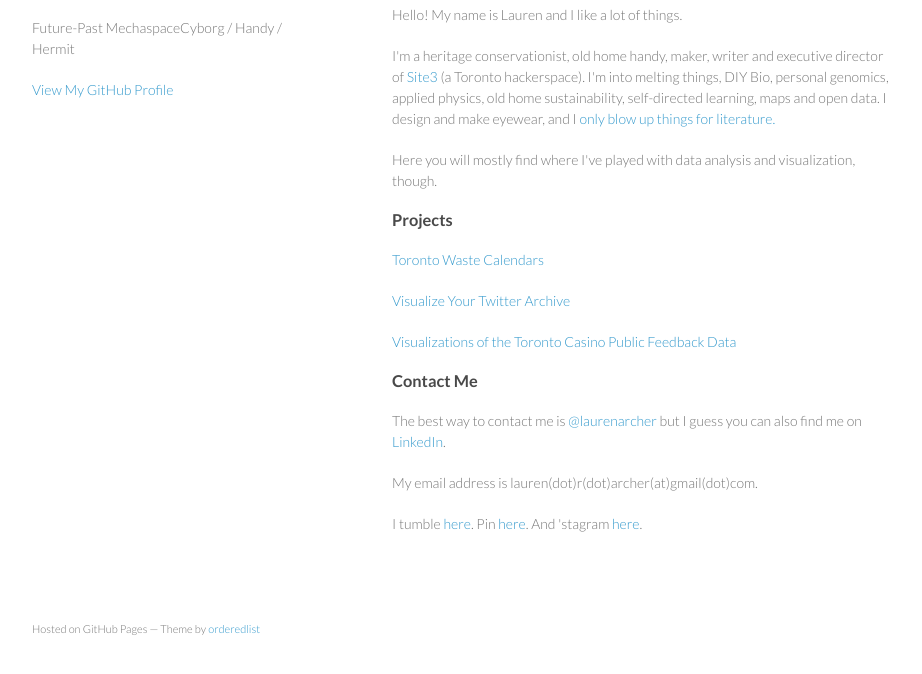
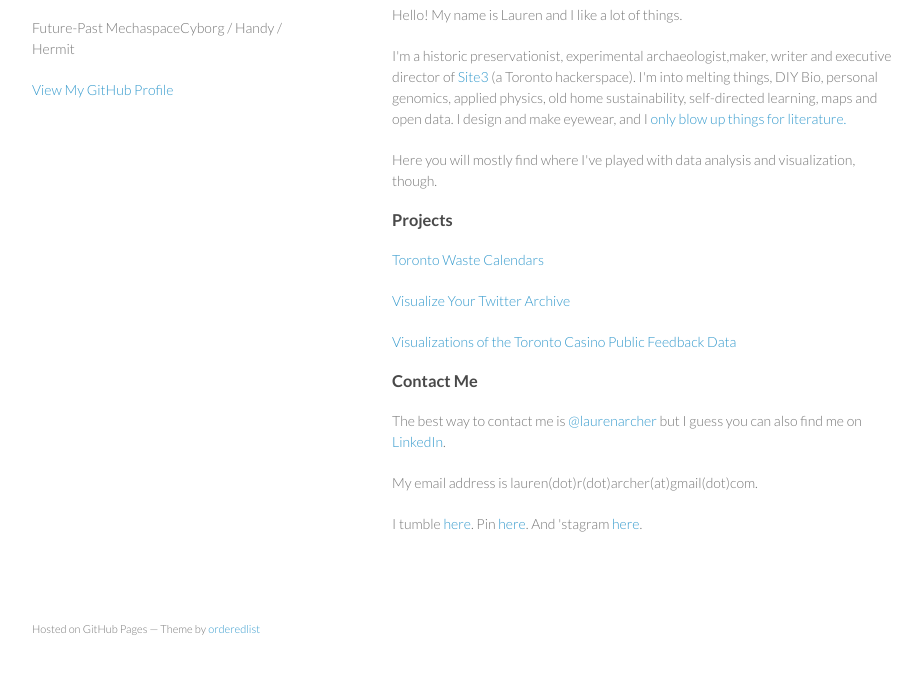
Before and after one commit to laurenarcher/laurenarcher.github.com, a plain HTML site: page index.html in a window 1280 px wide. Shown: the part 92-766 px from the top of the page, without its empty margins (178-1100 px from the left). Drawn offline with Linux system fonts and the light colour scheme.

Commit message:
Update index.html

```diff
--- a/index.html
+++ b/index.html
@@ -27,7 +27,7 @@
 
 <p>Hello! My name is Lauren and I like a lot of things.</p>
 
-<p>I'm a heritage conservationist, old home handy, maker, writer and executive director of <a href="http://site3.ca/">Site3</a> (a Toronto hackerspace). I'm into melting things, DIY Bio, personal genomics, applied physics, old home sustainability, self-directed learning, maps and open data. I design and make eyewear, and I <a href="http://www.wired.com/design/2013/02/ryan-north-kickstarted-head-pop/">only blow up things for literature.</a></p>
+<p>I'm a historic preservationist, experimental archaeologist,maker, writer and executive director of <a href="http://site3.ca/">Site3</a> (a Toronto hackerspace). I'm into melting things, DIY Bio, personal genomics, applied physics, old home sustainability, self-directed learning, maps and open data. I design and make eyewear, and I <a href="http://www.wired.com/design/2013/02/ryan-north-kickstarted-head-pop/">only blow up things for literature.</a></p>
 
 <p>Here you will mostly find where I've played with data analysis and visualization, though.</p>
 
```
